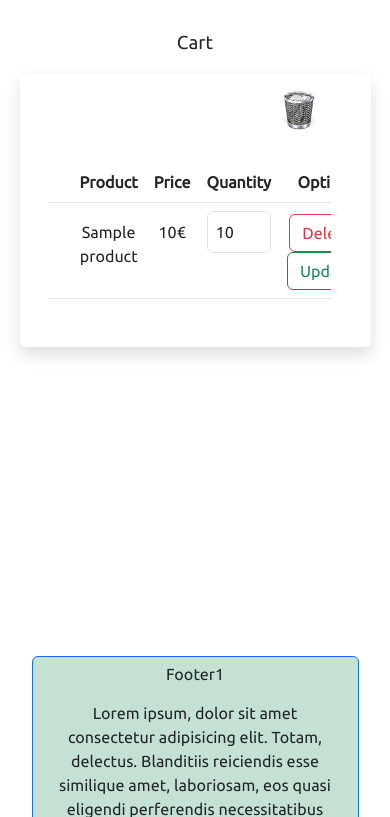
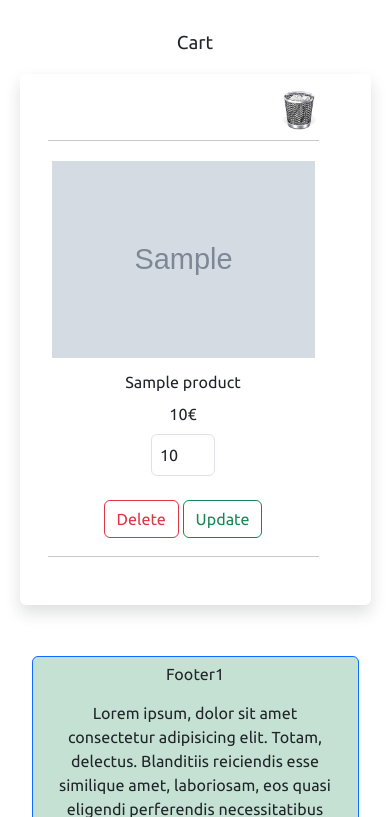
Before and after one commit to u83mm/e-commerce, a PHP site: template Application/view/cart/index_view.twig in a window 390 px wide. Shown: the part 213-1030 px from the top of the page. Run offline with PHP 8.4, Linux system fonts and the light colour scheme; the template is opened without the code that fills it: most values are stand-ins (such as "Sample title", 1, 10 or a date in 2020); grey boxes marked "Sample" are stand-in pictures; some libraries are stand-ins or nearby versions.

Commit message:
Refactor cart and apply style responsive

```diff
--- a/Application/Controller/cart/CartController.php
+++ b/Application/Controller/cart/CartController.php
@@ -141,7 +141,7 @@
             try {
                 unset($_SESSION['cart'][$id]);
                 if(count($_SESSION['cart']) == 0) unset($_SESSION['cart']);
-                $this->index();
+                header('Location: /cart');
             }
             catch (\Throwable $th) {
                 $error_msg = [
@@ -186,7 +186,7 @@
                     if($validate->validate_form($fields)) $_SESSION['cart'][$id]->setQty($fields['quantity']);
                 }
 
-                $this->index();
+                header('Location: /cart');
 
             } catch (\Throwable $th) {
                 $error_msg = [
@@ -220,7 +220,7 @@
             }
 
             unset($_SESSION['cart']);
-            $this->index();
+            header('Location: /cart');
         }
     }
 ?>
--- a/Application/view/cart/index_view.twig
+++ b/Application/view/cart/index_view.twig
@@ -16,42 +16,29 @@
                 <div class="col-12 text-end">
                     <a href="/cart/clear"><img height="40" src="/images/trash.webp" alt="empty cart"></a>
                 </div>
-                <div class="col-12 col-xl-9 mx-auto table-responsive">
-                    <table class="table">
-                        <thead>
-                            <tr>
-                                <th scope="col" class="text-center"></th>
-                                <th scope="col" class="text-center">Product</th>
-                                <th scope="col" class="text-center">Price</th>
-                                <th scope="col" class="text-center">Quantity</th>
-                                <th scope="col" class="text-center">Options</th>
-                            </tr>
-                        </thead>
-                        <tbody>
+                <div class="col-12 col-xl-9 mx-auto">
                     {% for product in products %}
-                                <tr>
-                                    <form action="/cart/update/{{ product.id }}" method="post">
-                                        <td class="col-sm-6 col-lg-1 text-center">
+                    <hr>
+                    <form class="col-12" action="/cart/update/{{ product.id }}" method="post">
+                        <div class="col-12 mb-2 m-md-0 col-md-1 d-inline-block text-center">
                             <a href="/products/show/{{ product.id }}"><img class="cart-items p-1" src="{{ product.image }}" alt="Product {{ product.id }}"></a>
-                                        </td>
-                                        <td class="text-center">
+                        </div>
+                        <div class="col-12 mb-2 m-md-0 col-md-3 col-lg-3 d-inline-block text-center">
                             {{ product.name }}
-                                        </td>
-                                        <td class="text-center">
+                        </div>
+                        <div class="col-12 mb-2 m-md-0 col-md-1 d-inline-block text-center">
                             {% set currency = "€" %}{{ product.price ~ "%s"|format(currency) }}
-                                        </td>
-                                        <td class="text-center">
-                                            <input class="form-control" type="number" name="qty" id="qty" value="{{ product.qty }}" min="0">
-                                        </td>
-                                        <td class="text-center">
+                        </div>
+                        <div class="col-12 mb-4 m-md-0 col-md-2 d-inline-block text-center">
+                            <input class="form-control" type="number" name="qty" value="{{ product.qty }}" min="0">
+                        </div>
+                        <div class="col-12 mb-2 m-md-0 col-md-4 d-inline-block text-center">
                             <a class="btn btn-outline-danger" href="/cart/remove/{{ product.id }}">Delete</a>
                             <input class="btn btn-outline-success" type="submit" value="Update">
-                                        </td>
+                        </div>
                     </form>
-                                </tr>
                     {% endfor %}
-                        </tbody>
-                    </table>
+                    <hr>
                 </div>
             </div>
         {% endif %}
```
Lines whose indentation alone changed are shown as unchanged.
